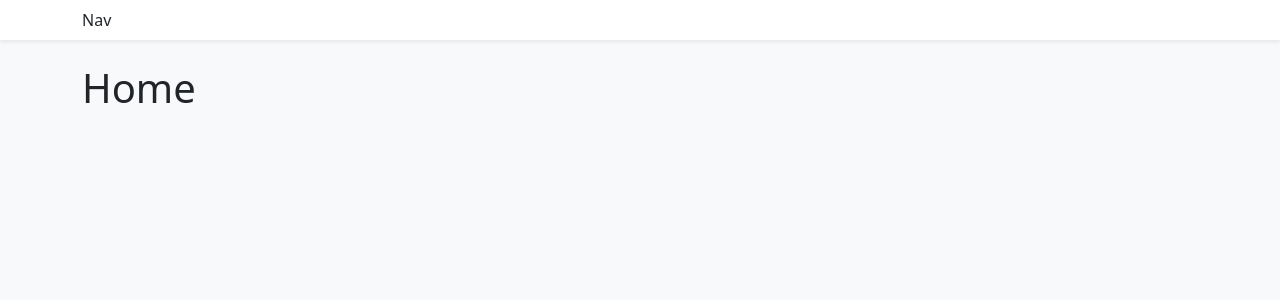
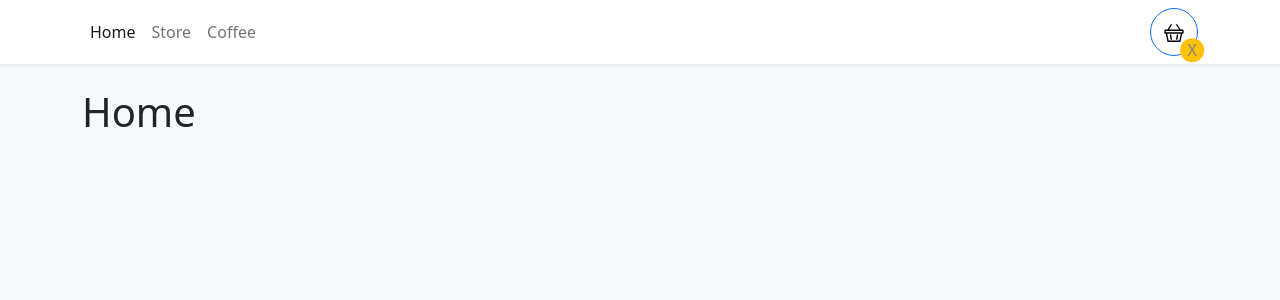
Before and after one commit to sinatrablue/OurOwnCoffeeShop, a React (Vite) app: page / in a window 1280 px wide. Shown: the top 300 px of the page. Built offline with nearby package versions, Linux system fonts and the light colour scheme.

Commit message:
Styled the navbar

```diff
--- a/src/components/Navbar.tsx
+++ b/src/components/Navbar.tsx
@@ -1,9 +1,49 @@
-import { Container, Navbar as NavBarBs } from "react-bootstrap";
+import { Button, Container, Nav, Navbar as NavBarBs } from "react-bootstrap";
+import { NavLink } from "react-router-dom";
+import CartImage from "../images/cart.svg";
 
+/**
+ * @tutorial as NavLink makes Nav.Link from react-bootstrap act like NavLink from react-router
+ *
+ * @returns
+ */
 export function Navbar() {
   return (
-    <NavBarBs className="bg-white shadow-sm mb-4">
-      <Container>Nav</Container>
+    <NavBarBs sticky="top" className="bg-white shadow-sm mb-4">
+      <Container>
+        <Nav className="me-auto">
+          <Nav.Link to="/" as={NavLink}>
+            Home
+          </Nav.Link>
+          <Nav.Link to="/store" as={NavLink}>
+            Store
+          </Nav.Link>
+          <Nav.Link to="/coffee" as={NavLink}>
+            Coffee
+          </Nav.Link>
+        </Nav>
+        <Button
+          style={{ width: "3rem", height: "3rem", position: "relative" }}
+          variant="outline-primary"
+          className="rounded-circle"
+        >
+          <img src={CartImage} alt="CART"></img>
+          <div
+            className="rounded-circle bg-warning d-flex justify-content-center align-items-center"
+            style={{
+              color: "grey",
+              width: "1.5rem",
+              height: "1.5rem",
+              position: "absolute",
+              bottom: 0,
+              right: 0,
+              transform: "translate(30%, 30%)",
+            }}
+          >
+            X
+          </div>
+        </Button>
+      </Container>
     </NavBarBs>
   );
 }
```
Also changed, not shown: src/images/cart.svg (added).
